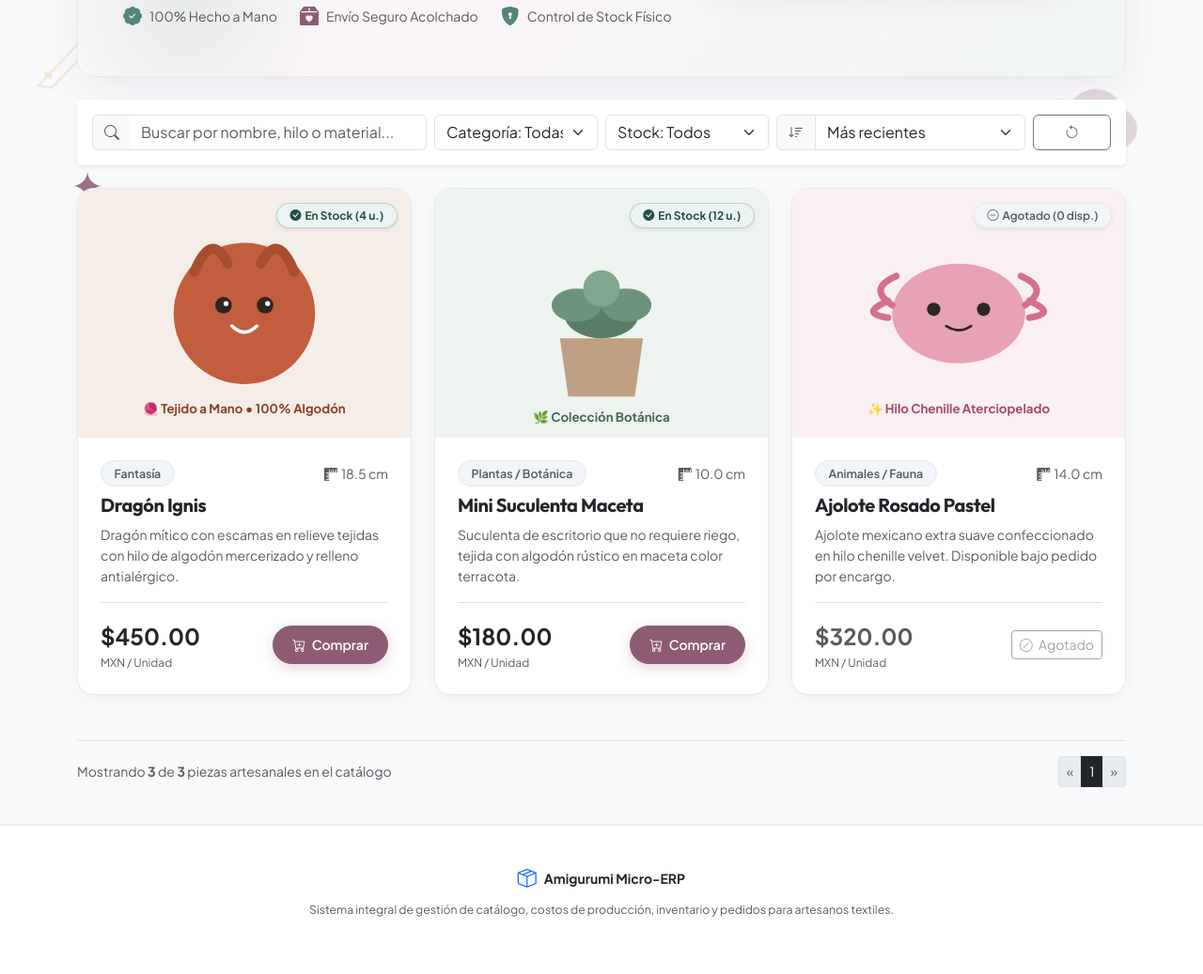
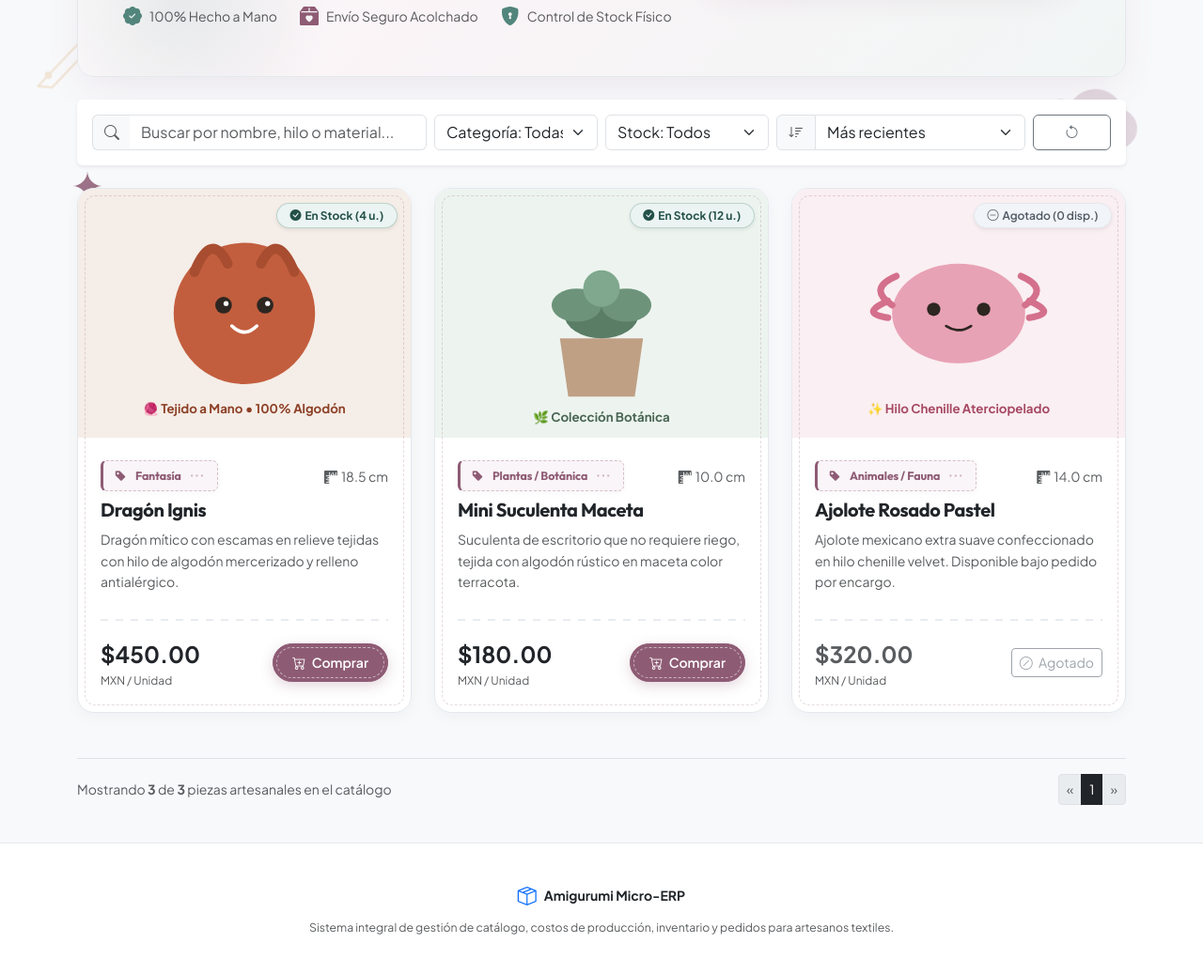
Before and after one commit to AngelKero/amigurumi-manager, a PHP site: page / in a window 1280 px wide. Shown: the part 522-1559 px from the top of the page at 94% size. Before the commit the page ends 1498 px from the top, so only its background shows below. Run offline with PHP 8.4, Linux system fonts and the light colour scheme.

Commit message:
feat: implement tactile stitched borders and textile-inspired design elements across UI components

```diff
--- a/css/styles.css
+++ b/css/styles.css
@@ -319,6 +319,33 @@ h1, h2, h3, h4, h5, h6, .font-display {
   font-size: 0.775rem;
 }
 
+/* Woven Textile Care Label Tag with Running Stitches (Etiqueta Textil Cosida) */
+.badge-textile-tag {
+  display: inline-flex;
+  align-items: center;
+  gap: 0.35rem;
+  background-color: #FAF5F8;
+  color: var(--craft-primary);
+  font-family: var(--craft-font-display);
+  font-weight: 700;
+  font-size: 0.775rem;
+  border: 1px dashed rgba(142, 91, 116, 0.35);
+  border-left: 3.5px solid var(--craft-primary);
+  border-radius: 6px;
+  padding: 0.35rem 0.75rem;
+  box-shadow: 0 2px 6px rgba(142, 91, 116, 0.05);
+  letter-spacing: -0.01em;
+  position: relative;
+}
+
+.badge-textile-tag::after {
+  content: "•••";
+  font-size: 0.6rem;
+  letter-spacing: 2px;
+  opacity: 0.4;
+  margin-left: 0.25rem;
+}
+
 /* Contrast Fix [QW-1]: Dark Spruce on Glacier Mist (>6.2:1 contrast ratio) */
 .badge-stock-in {
   background-color: var(--craft-secondary-subtle);
@@ -338,6 +365,26 @@ h1, h2, h3, h4, h5, h6, .font-display {
   border-radius: var(--craft-radius-pill);
 }
 
+/* Craft Stitched Border Effect (Pespunte Artesanal Interior / Hilván) */
+.card-stitched {
+  position: relative;
+}
+
+.card-stitched::before {
+  content: "";
+  position: absolute;
+  inset: 7px;
+  border: 1.5px dashed rgba(142, 91, 116, 0.22);
+  border-radius: calc(var(--craft-radius) - 7px);
+  pointer-events: none;
+  z-index: 1;
+  transition: border-color 0.25s ease;
+}
+
+.card-stitched:hover::before {
+  border-color: rgba(142, 91, 116, 0.48);
+}
+
 /* Custom Buttons */
 .btn-craft-primary {
   background-color: var(--craft-primary);
@@ -348,6 +395,23 @@ h1, h2, h3, h4, h5, h6, .font-display {
   padding: 0.55rem 1.25rem;
   box-shadow: 0 4px 14px rgba(142, 91, 116, 0.25);
   transition: all 0.2s ease;
+}
+
+/* Embroidered Button with Hand-Sewn Running Stitch */
+.btn-craft-stitched {
+  position: relative;
+  outline: 1.5px dashed rgba(255, 255, 255, 0.55);
+  outline-offset: -5px;
+  transition: all 0.25s ease, outline-color 0.25s ease;
+}
+
+.btn-craft-stitched:hover {
+  outline-color: rgba(255, 255, 255, 0.95);
+  box-shadow: 0 6px 22px rgba(142, 91, 116, 0.4);
+}
+
+.btn-craft-stitched:disabled {
+  outline-color: rgba(255, 255, 255, 0.25);
 }
 
 .btn-craft-primary:hover, .btn-craft-primary:focus {
@@ -376,6 +440,29 @@ h1, h2, h3, h4, h5, h6, .font-display {
   border-radius: var(--craft-radius-pill);
   padding: 0.55rem 1.25rem;
   transition: all 0.2s ease;
+}
+
+/* Running-Stitch Divider Line (Línea de Hilván) */
+.divider-stitched {
+  height: 2px;
+  border: none;
+  background-image: repeating-linear-gradient(
+    90deg,
+    var(--craft-border) 0,
+    var(--craft-border) 8px,
+    transparent 8px,
+    transparent 16px
+  );
+  margin: 1.25rem 0;
+  width: 100%;
+  opacity: 0.85;
+}
+
+/* Blanket Stitch on Guarantee Block (Costura de Festón Decorativa) */
+.guarantee-stitched {
+  border: 1.5px dashed rgba(82, 133, 124, 0.35) !important;
+  position: relative;
+  background: linear-gradient(135deg, var(--craft-surface-muted) 0%, #FFFFFF 100%);
 }
 
 .btn-craft-outline:hover {
--- a/index.html
+++ b/index.html
@@ -195,7 +195,7 @@
             </p>
 
             <div class="d-flex flex-wrap justify-content-center justify-content-lg-start gap-3">
-              <a href="#productCardGrid" class="btn btn-craft-primary btn-lg d-inline-flex align-items-center gap-2">
+              <a href="#productCardGrid" class="btn btn-craft-primary btn-craft-stitched btn-lg d-inline-flex align-items-center gap-2">
                 <i class="bi bi-bag-heart"></i>
                 <span>Explorar Catálogo</span>
               </a>
@@ -319,7 +319,7 @@
                  data-category="Fantasía"
                  data-stock="4"
                  data-price="450">
-          <div class="card card-product h-100">
+          <div class="card card-product card-stitched h-100">
             <!-- Imagen Clicable (Refinamiento Solicitado) -->
             <a href="detalle.html?id=1" class="card-product-img-wrapper text-decoration-none">
               <div class="card-product-badge-float">
@@ -342,9 +342,11 @@
               </svg>
             </a>
 
-            <div class="card-body d-flex flex-column p-4">
+            <div class="card-body d-flex flex-column p-4" style="position: relative; z-index: 2;">
               <div class="d-flex justify-content-between align-items-center mb-2">
-                <span class="badge badge-category">Fantasía</span>
+                <span class="badge-textile-tag">
+                  <i class="bi bi-tag-fill me-1"></i>Fantasía
+                </span>
                 <small class="text-muted"><i class="bi bi-rulers me-1"></i>18.5 cm</small>
               </div>
 
@@ -355,17 +357,20 @@
                 </a>
               </h5>
 
-              <p class="card-text text-muted small flex-grow-1 mb-3">
+              <p class="card-text text-muted small flex-grow-1 mb-2">
                 Dragón mítico con escamas en relieve tejidas con hilo de algodón mercerizado y relleno antialérgico.
               </p>
 
-              <div class="pt-3 border-top d-flex justify-content-between align-items-center">
+              <!-- Divisor de Costura Hilván -->
+              <div class="divider-stitched mb-3"></div>
+
+              <div class="d-flex justify-content-between align-items-center">
                 <div>
                   <span class="fs-4 fw-bold text-dark">$450.00</span>
                   <small class="text-muted d-block" style="font-size: 0.75rem;">MXN / Unidad</small>
                 </div>
-                <!-- Botón de compra / checkout -->
-                <button class="btn btn-craft-primary btn-sm" data-bs-toggle="modal" data-bs-target="#checkoutModal">
+                <!-- Botón de compra bordado con hilván blanco -->
+                <button class="btn btn-craft-primary btn-craft-stitched btn-sm" data-bs-toggle="modal" data-bs-target="#checkoutModal">
                   <i class="bi bi-cart-plus me-1"></i> Comprar
                 </button>
               </div>
@@ -380,7 +385,7 @@
                  data-category="Plantas / Botánica"
                  data-stock="12"
                  data-price="180">
-          <div class="card card-product h-100">
+          <div class="card card-product card-stitched h-100">
             <!-- Imagen Clicable -->
             <a href="detalle.html?id=2" class="card-product-img-wrapper text-decoration-none">
               <div class="card-product-badge-float">
@@ -399,9 +404,11 @@
               </svg>
             </a>
 
-            <div class="card-body d-flex flex-column p-4">
+            <div class="card-body d-flex flex-column p-4" style="position: relative; z-index: 2;">
               <div class="d-flex justify-content-between align-items-center mb-2">
-                <span class="badge badge-category">Plantas / Botánica</span>
+                <span class="badge-textile-tag">
+                  <i class="bi bi-tag-fill me-1"></i>Plantas / Botánica
+                </span>
                 <small class="text-muted"><i class="bi bi-rulers me-1"></i>10.0 cm</small>
               </div>
 
@@ -412,16 +419,19 @@
                 </a>
               </h5>
 
-              <p class="card-text text-muted small flex-grow-1 mb-3">
+              <p class="card-text text-muted small flex-grow-1 mb-2">
                 Suculenta de escritorio que no requiere riego, tejida con algodón rústico en maceta color terracota.
               </p>
 
-              <div class="pt-3 border-top d-flex justify-content-between align-items-center">
+              <!-- Divisor de Costura Hilván -->
+              <div class="divider-stitched mb-3"></div>
+
+              <div class="d-flex justify-content-between align-items-center">
                 <div>
                   <span class="fs-4 fw-bold text-dark">$180.00</span>
                   <small class="text-muted d-block" style="font-size: 0.75rem;">MXN / Unidad</small>
                 </div>
-                <button class="btn btn-craft-primary btn-sm" data-bs-toggle="modal" data-bs-target="#checkoutModal">
+                <button class="btn btn-craft-primary btn-craft-stitched btn-sm" data-bs-toggle="modal" data-bs-target="#checkoutModal">
                   <i class="bi bi-cart-plus me-1"></i> Comprar
                 </button>
               </div>
@@ -436,7 +446,7 @@
                  data-category="Animales / Fauna"
                  data-stock="0"
                  data-price="320">
-          <div class="card card-product h-100 opacity-90">
+          <div class="card card-product card-stitched h-100 opacity-90">
             <!-- Imagen Clicable -->
             <a href="detalle.html?id=3" class="card-product-img-wrapper text-decoration-none">
               <div class="card-product-badge-float">
@@ -460,9 +470,11 @@
               </svg>
             </a>
 
-            <div class="card-body d-flex flex-column p-4">
+            <div class="card-body d-flex flex-column p-4" style="position: relative; z-index: 2;">
               <div class="d-flex justify-content-between align-items-center mb-2">
-                <span class="badge badge-category">Animales / Fauna</span>
+                <span class="badge-textile-tag">
+                  <i class="bi bi-tag-fill me-1"></i>Animales / Fauna
+                </span>
                 <small class="text-muted"><i class="bi bi-rulers me-1"></i>14.0 cm</small>
               </div>
 
@@ -473,11 +485,14 @@
                 </a>
               </h5>
 
-              <p class="card-text text-muted small flex-grow-1 mb-3">
+              <p class="card-text text-muted small flex-grow-1 mb-2">
                 Ajolote mexicano extra suave confeccionado en hilo chenille velvet. Disponible bajo pedido por encargo.
               </p>
 
-              <div class="pt-3 border-top d-flex justify-content-between align-items-center">
+              <!-- Divisor de Costura Hilván -->
+              <div class="divider-stitched mb-3"></div>
+
+              <div class="d-flex justify-content-between align-items-center">
                 <div>
                   <span class="fs-4 fw-bold text-muted">$320.00</span>
                   <small class="text-muted d-block" style="font-size: 0.75rem;">MXN / Unidad</small>
@@ -557,7 +572,7 @@
 
           <div class="modal-footer border-top py-3" style="background-color: var(--craft-surface-muted);">
             <button type="button" class="btn btn-outline-secondary btn-sm" data-bs-dismiss="modal">Cancelar</button>
-            <button type="submit" class="btn btn-craft-primary btn-sm" id="btnLoginSubmit">
+            <button type="submit" class="btn btn-craft-primary btn-craft-stitched btn-sm" id="btnLoginSubmit">
               <i class="bi bi-box-arrow-in-right me-1"></i> Acceder al Panel
             </button>
           </div>
@@ -653,7 +668,7 @@
 
           <div class="modal-footer border-top py-3" style="background-color: var(--craft-surface-muted);">
             <button type="button" class="btn btn-outline-secondary btn-sm" data-bs-dismiss="modal">Cancelar</button>
-            <button type="submit" class="btn btn-craft-primary btn-sm">
+            <button type="submit" class="btn btn-craft-primary btn-craft-stitched btn-sm">
               <i class="bi bi-check2-circle me-1"></i> Confirmar Encargo
             </button>
           </div>
```
Also changed, not shown: detalle.html (+49 -10 lines), formulario.html (+37 -5 lines), memory-bank/activeContext.md (+10 -7 lines), memory-bank/progress.md (+3 -1 lines), pedidos.html (+38 -7 lines), .agents/rules/ui-ux-design-system.md.
